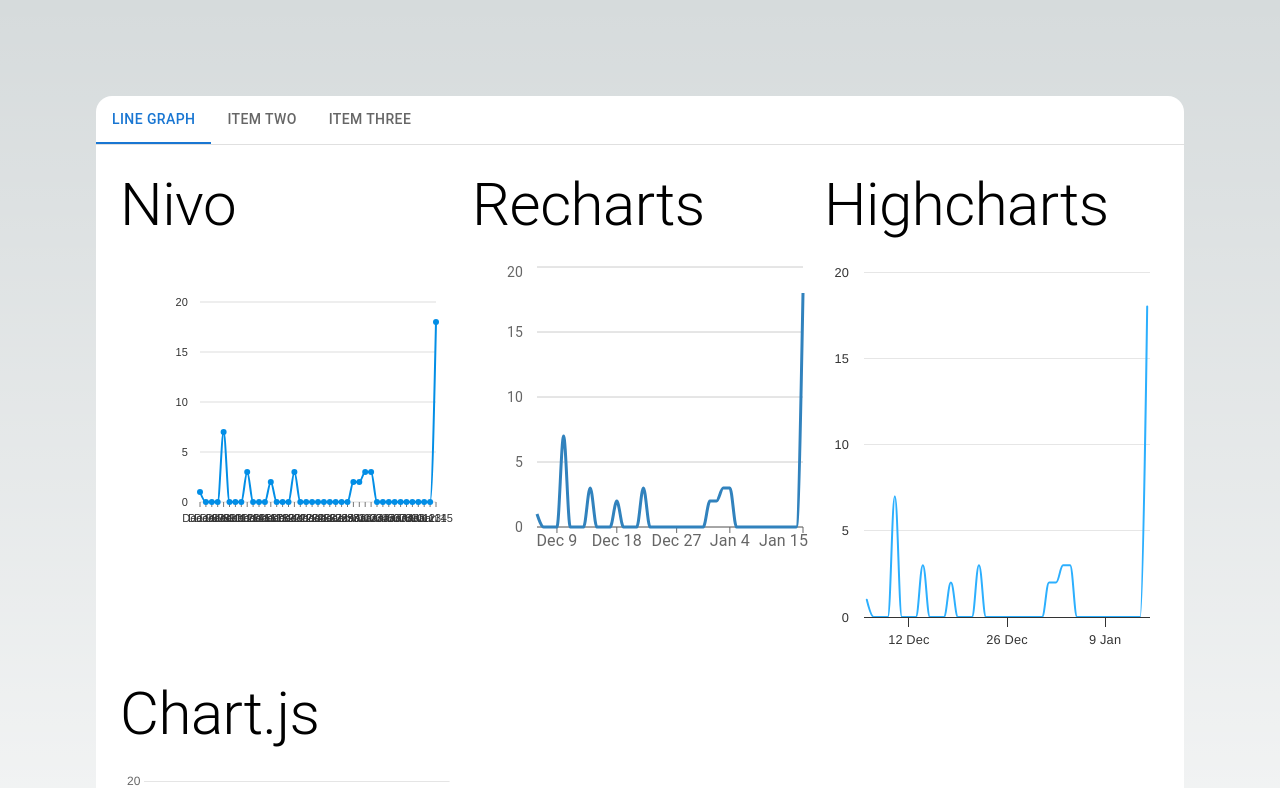
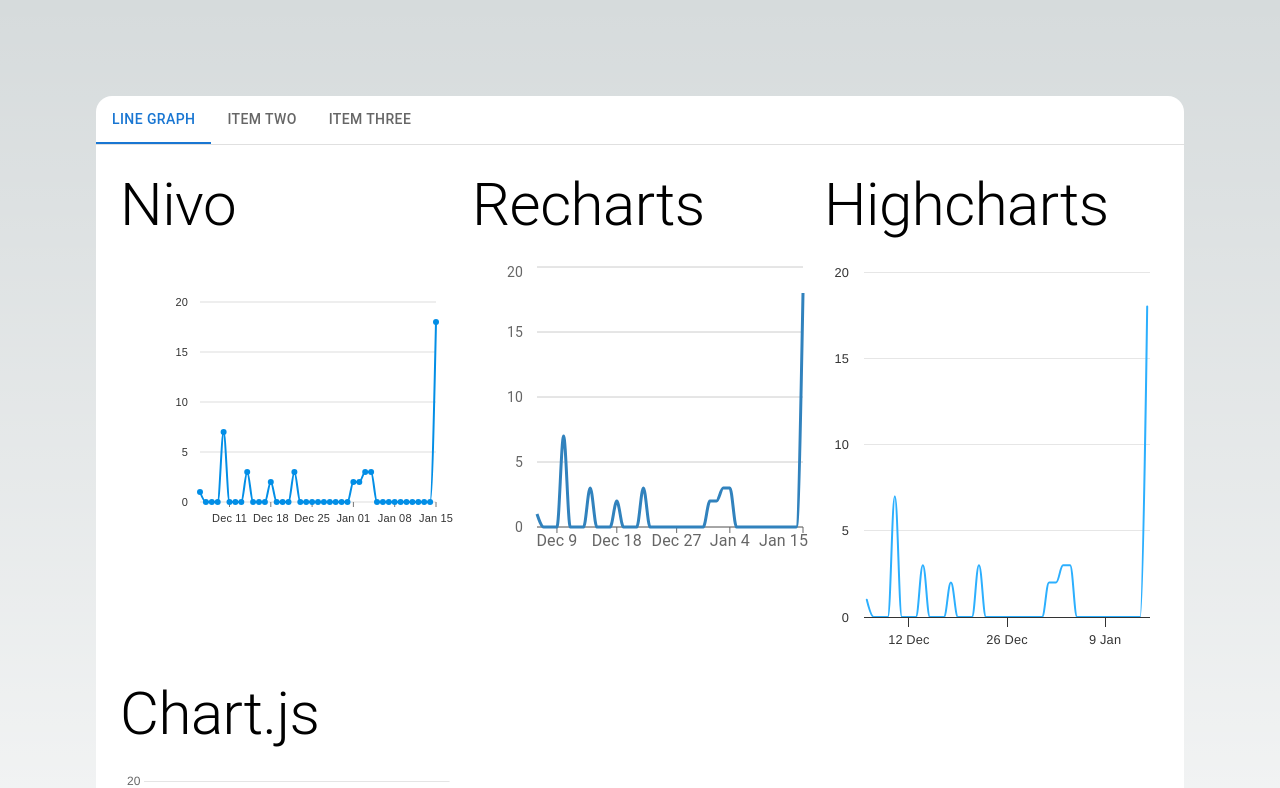
Before and after one commit to tongrhj/nivo-playground, a Next.js app: page / in a window 1280 px wide. Shown: the top 788 px of the page. Built offline with nearby package versions, Linux system fonts and the light colour scheme.

Commit message:
tweak comparison visually

```diff
--- a/app/NivoGraph.tsx
+++ b/app/NivoGraph.tsx
@@ -34,7 +34,6 @@
     axisBottom={{
       format: '%b %d',
       legendOffset: -12,
-      tickValues: 'every day'
     }}
     axisLeft={{
       tickSize: 0,
```
